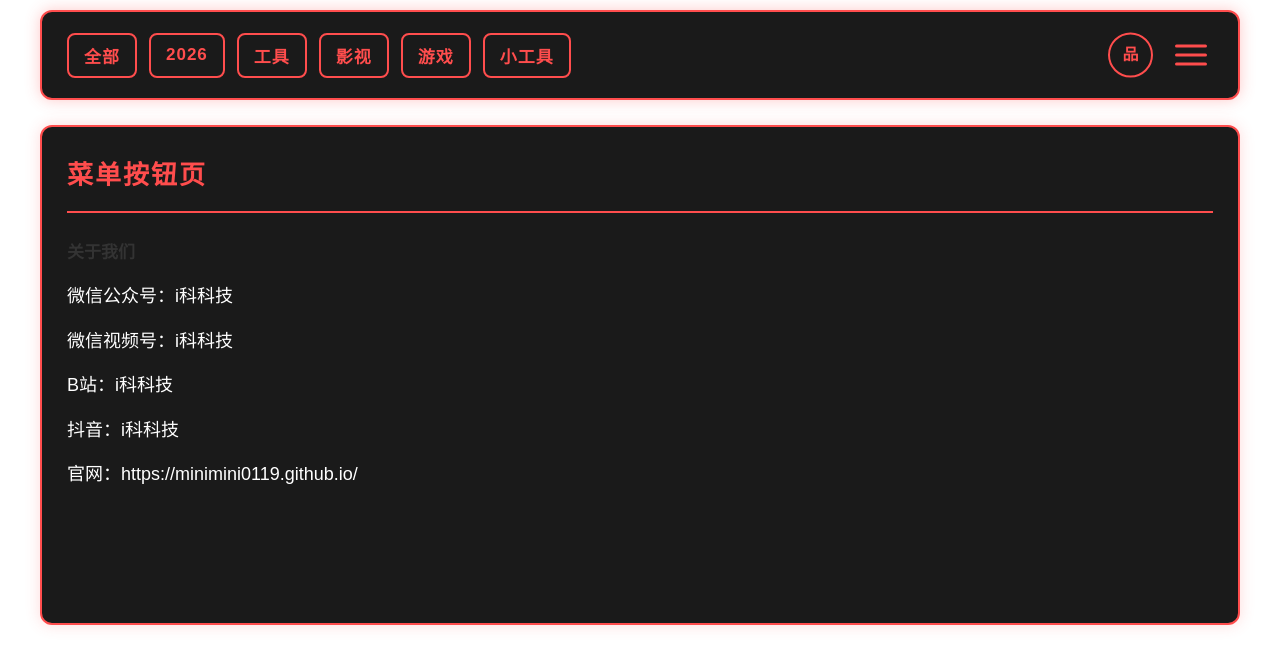
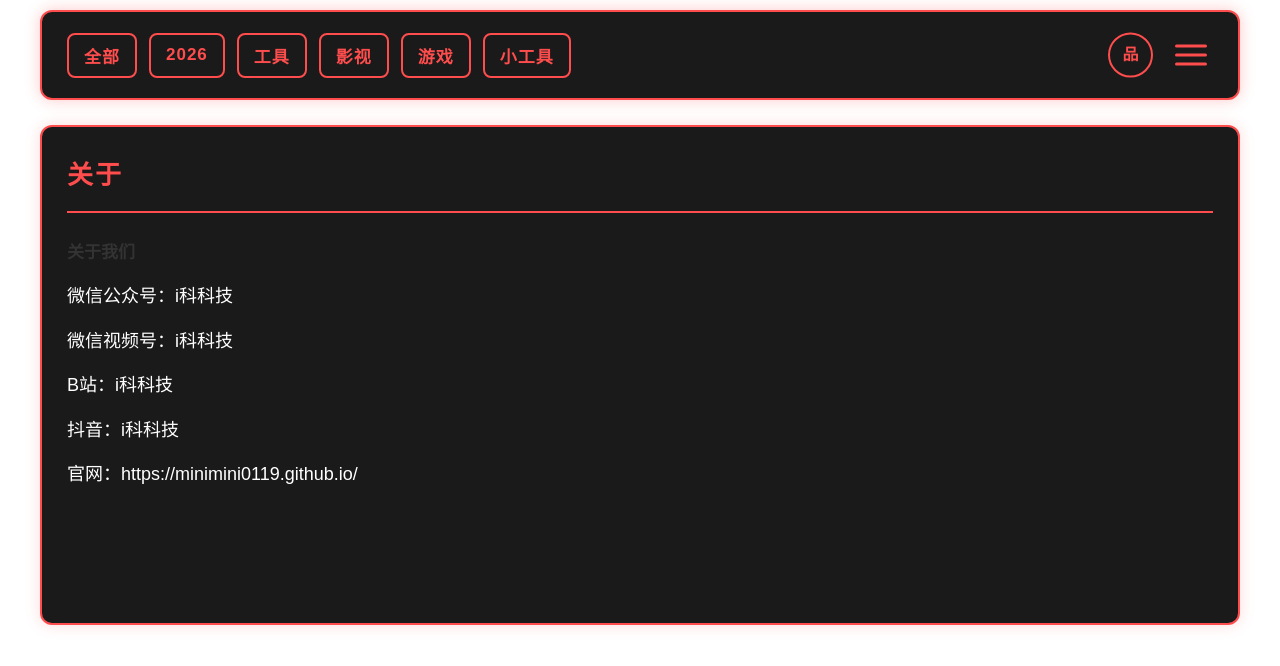
Before and after one commit to minimini0119/minimini0119.github.io, a plain HTML site: page index.html in a window 1280 px wide. Both pictures are taken after a click on the element 1190 px from the left and 55 px from the top of the page. Drawn offline with Linux system fonts and the light colour scheme.

Commit message:
Update index.html

```diff
--- a/index.html
+++ b/index.html
@@ -467,7 +467,7 @@ strong{color:#e63946;font-weight:bold;}
             const titleMap = {
                 'all': '全部', '2026': '2026', 'tool': '工具',
                 'video': '影视', 'game': '游戏', 'tools': '小工具',
-                'circle': '圆形按钮页', 'menu': '菜单按钮页'
+                'circle': '账户', 'menu': '关于'
             };
             contentTitle.textContent = titleMap[pageId] || '全部';
 
```
